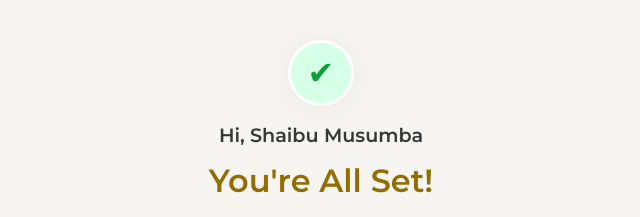
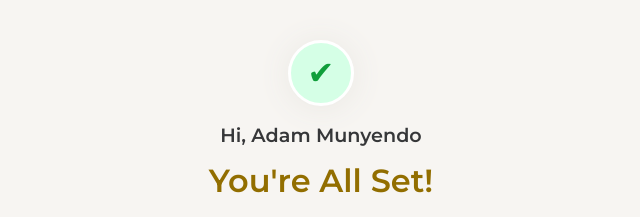
Before and after one commit to Munyendo-334/https-go.tkt.ug-v-UX6YZLNr, a plain HTML site: page index.html in a window 1280 px wide. Shown: the top 217 px of the page, 319-959 px from the left. Drawn offline with Linux system fonts and the light colour scheme.

Commit message:
Update index.html

```diff
--- a/index.html
+++ b/index.html
@@ -399,7 +399,7 @@
       <div class="circle-check" aria-label="Success">
         &#10004;
       </div>
-      <h2>Hi, Shaibu Musumba</h2>
+      <h2>Hi, Adam Munyendo </h2>
       <h1 class="main-heading">You're All Set!</h1>
       <p class="subtitle">Your ticket is valid. Get ready for an amazing experience!</p>
     </header>
```
